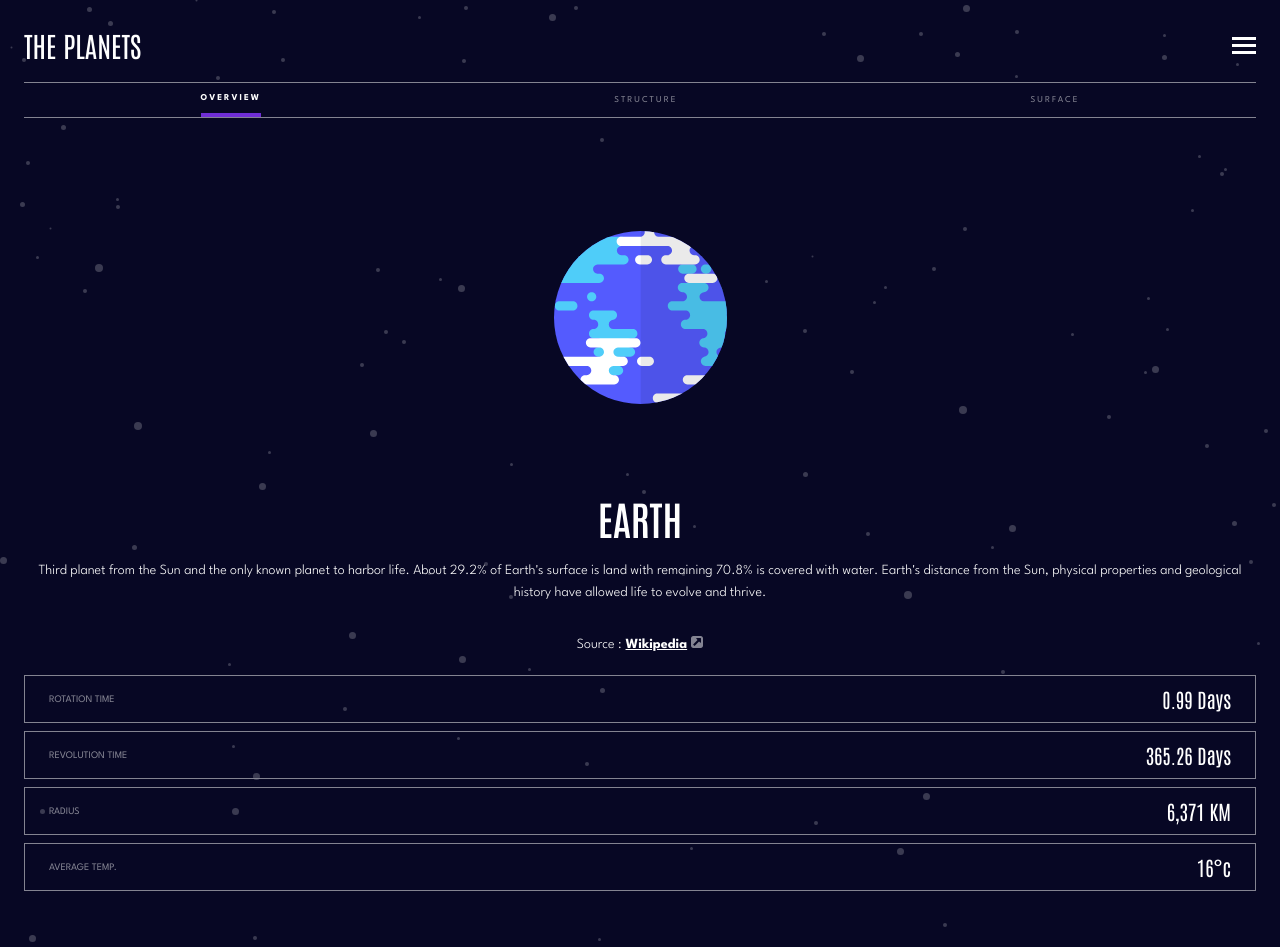
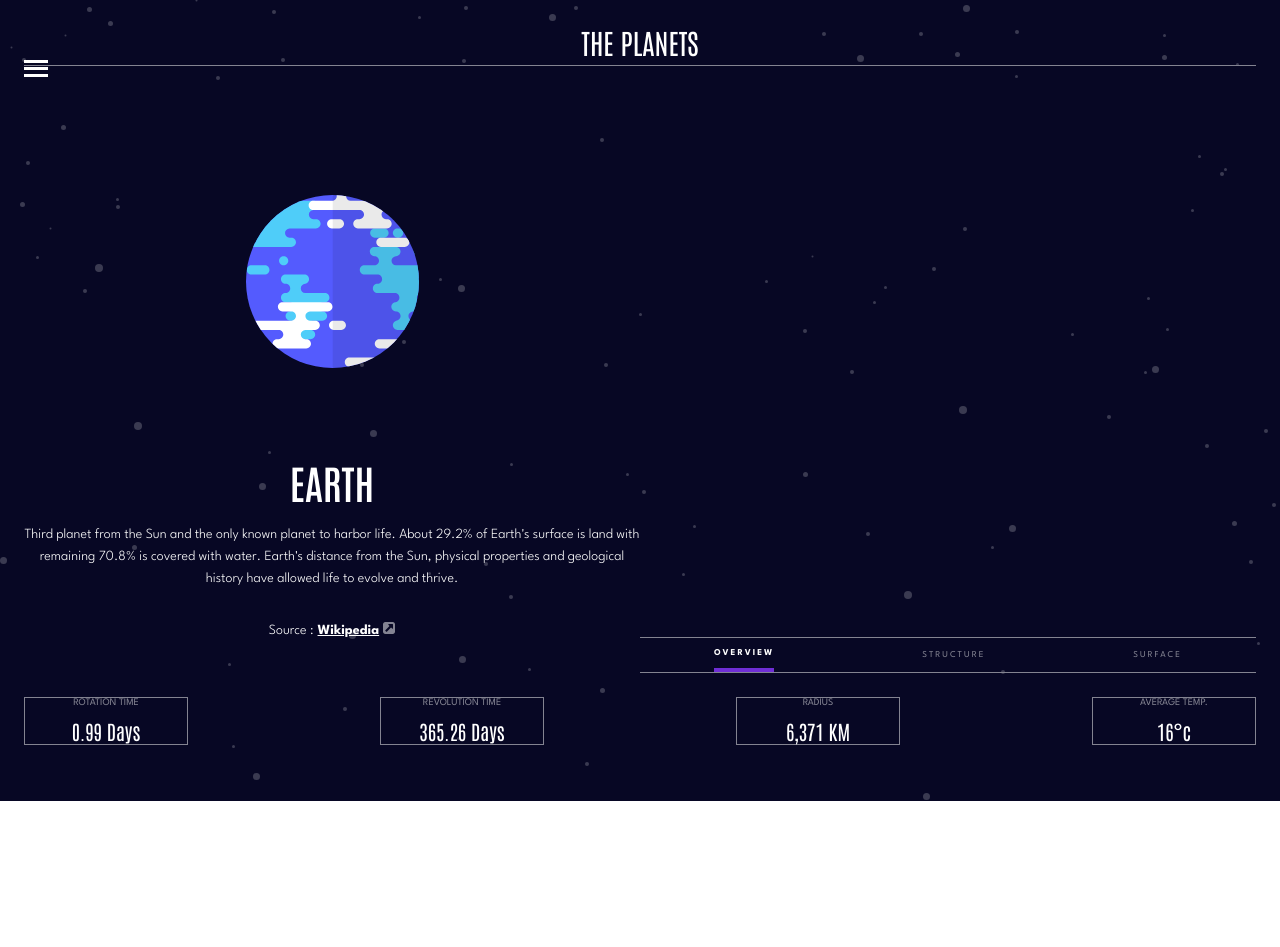
Before and after one commit to raulgaliciab/planets-fact-site, a React (Vite) app: page /earth/overview in a window 1280 px wide. After the commit the page ends 801 px from the top, so only its background shows below. Built offline with nearby package versions, Linux system fonts and the light colour scheme.

Commit message:
Tablet media query; planet-details styles

```diff
--- a/index.html
+++ b/index.html
@@ -7,6 +7,7 @@
   <meta name="viewport" content="width=device-width, initial-scale=1.0" />
 
   <link rel="stylesheet" href="./src/styles/styles.css">
+  <link rel="stylesheet" href="./src/styles/tablet.css">
   <link rel="preconnect" href="https://fonts.googleapis.com">
   <link rel="preconnect" href="https://fonts.gstatic.com" crossorigin>
   <link
--- a/src/components/PlanetDisplay.jsx
+++ b/src/components/PlanetDisplay.jsx
@@ -10,6 +10,8 @@ export const PlanetDisplay = ({ img, title, content, source }) => {
           className={title.toLowerCase()}
         />
       </figure>
+
+      <div className="planet-info">
         <h2>{ title.toUpperCase() }</h2>
         <p>{ content }</p>
 
@@ -18,6 +20,7 @@ export const PlanetDisplay = ({ img, title, content, source }) => {
           <a href={ source } >Wikipedia</a>
           <img src="/assets/icon-source.svg" alt="Arrow Icon" />
         </div>
+      </div>
     </section>
   )
 }
--- /dev/null
+++ b/src/styles/tablet.css
@@ -0,0 +1,74 @@
+@media (min-width: 712px) {
+  /* Main */
+  main {
+    display: grid;
+    grid-template-columns: 1fr 1fr;
+    grid-template-areas: "navbar navbar" "img img" "info subpages" "details details";
+  }
+  /* App Navbar */
+  .app-navbar {
+    position: static;
+    grid-area: navbar;
+    flex-direction: column;
+    width: 100%;
+    height: 10rem;
+    padding-bottom: 2rem;
+    border-bottom: 0.5px solid #838391;
+  }
+  .app-navbar .menu {
+    width: 100%;
+  }
+  .app-navbar .menu .menu-planets {
+    position: static;
+    width: 100%;
+    display: flex;
+    flex-direction: row;
+    margin-top: 0;
+    padding: 0 1rem;
+    justify-content: space-between;
+  }
+  .app-navbar .menu .menu-planets a {
+    height: auto;
+    border-bottom: none;
+  }
+  .app-navbar .menu .menu-planets a p {
+    font-size: 1.1rem;
+    color: #838391;
+  }
+  .app-navbar .menu .menu-planets a span, .app-navbar .menu .menu-planets a img {
+    display: none;
+  }
+  /* Burger Menu */
+  .burger-icon {
+    display: none;
+  }
+  /* Planet Display */
+  .planet-display figure {
+    grid-area: img;
+  }
+  .planet-display .planet-info {
+    grid-area: info;
+  }
+  /* Planet Navbar */
+  .planet-navbar {
+    grid-area: subpages;
+  }
+  /* Planet Details */
+  .planet-details {
+    grid-area: details;
+    display: flex;
+    justify-content: space-between;
+  }
+  .planet-details .details-card {
+    flex-direction: column;
+    justify-content: center;
+    align-items: start;
+    max-width: 16.4rem;
+    height: 8.8rem;
+  }
+  .planet-details .details-card .details-title {
+    margin-bottom: 0.8rem;
+  }
+}
+
+/*# sourceMappingURL=tablet.css.map */
--- /dev/null
+++ b/src/styles/tablet.scss
@@ -0,0 +1,101 @@
+$grey-soft: #838391;
+
+@media (min-width: 712px) {
+
+  /* Main */
+
+  main {
+    display: grid;
+    grid-template-columns: 1fr 1fr;
+    grid-template-areas:
+    "navbar navbar"
+    "img img"
+    "info subpages"
+    "details details";
+  }
+
+  /* App Navbar */
+
+  .app-navbar {
+    position: static;
+    grid-area: navbar;
+    flex-direction: column;
+    width: 100%;
+    height: 10rem;
+    padding-bottom: 2rem;
+    border-bottom: 0.5px solid $grey-soft;
+
+    .menu {
+      width: 100%;
+
+      .menu-planets {
+        position: static;
+        width: 100%;
+        display: flex;
+        flex-direction: row;
+        margin-top: 0;
+        padding: 0 1rem;
+        justify-content: space-between;
+
+        a {
+          height: auto;
+          border-bottom: none;
+
+          p {
+            font-size: 1.1rem;
+            color: $grey-soft;
+          }
+
+          span, img {
+            display: none;
+          }
+        }
+      }
+    }
+
+  }
+
+  /* Burger Menu */
+
+  .burger-icon {
+    display: none;
+  }
+
+  /* Planet Display */
+
+  .planet-display {
+    figure {
+      grid-area: img;
+    }
+
+    .planet-info {
+      grid-area: info;
+    }
+  }
+
+  /* Planet Navbar */
+
+  .planet-navbar {
+    grid-area: subpages;
+  }
+
+  /* Planet Details */
+
+  .planet-details {
+    grid-area: details;
+    display: flex;
+    justify-content: space-between;
+
+    .details-card {
+      flex-direction: column;
+      justify-content: center;
+      align-items: start;
+      max-width: 16.4rem;
+      height: 8.8rem;
+
+      .details-title {
+        margin-bottom: 0.8rem;
+      }
+    }
+  }
+}
```
Also changed, not shown: 1 other file (tests, documents, lock files or other folders). Lines whose indentation alone changed are shown as unchanged.
